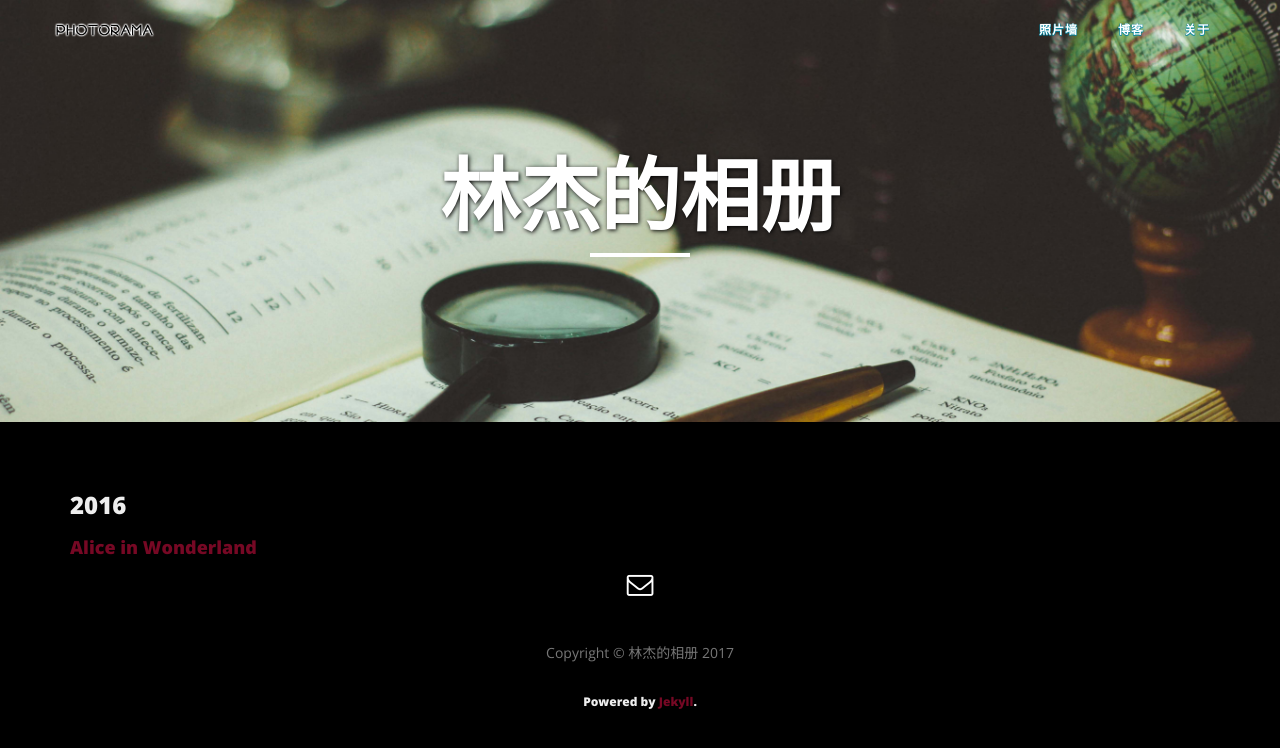
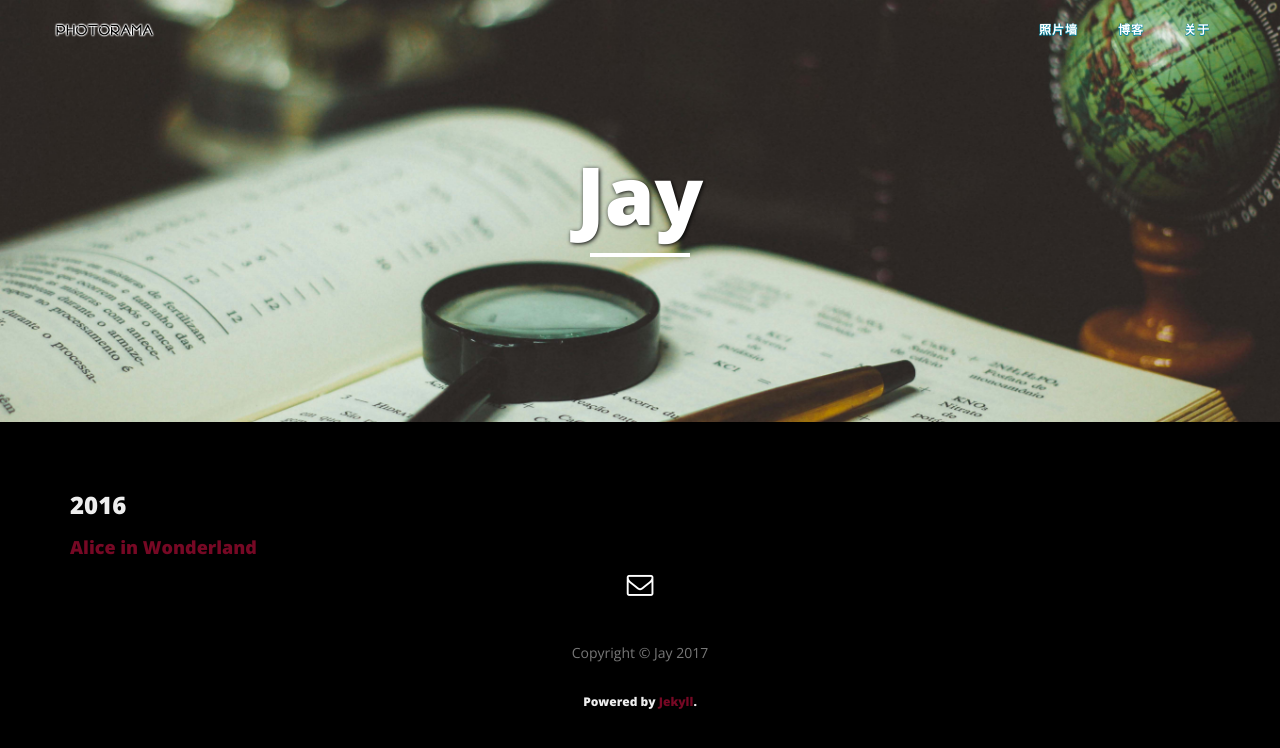
Before and after one commit to jaynancy/JayPhoto, a Jekyll site: the page built from journal/category/cat01.md, in a window 1280 px wide. Shown: the top 748 px of the page. Built offline with Jekyll 4.4.1, drawn with Linux system fonts in a browser that asks for light colours; nearby versions of some CDN libraries.

Commit message:
Update _config.yml

```diff
--- a/_config.yml
+++ b/_config.yml
@@ -1,5 +1,5 @@
 # Site settings
-title: 林杰的相册
+title: Jay
 email: ""
 description: "Photo Journal"
 url: "https://jaynancy.github.io"
```
